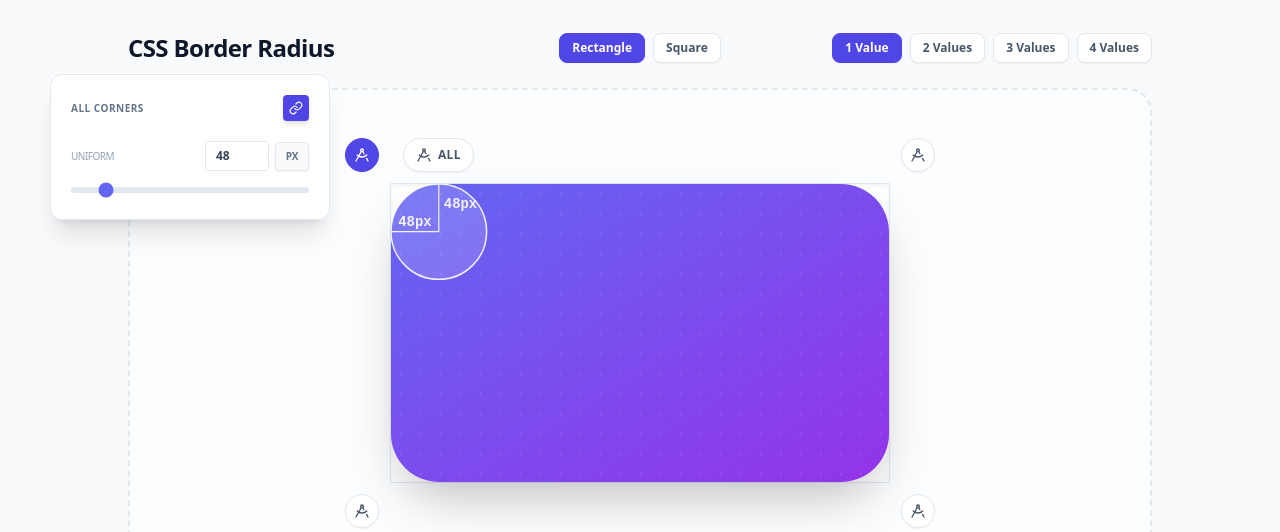
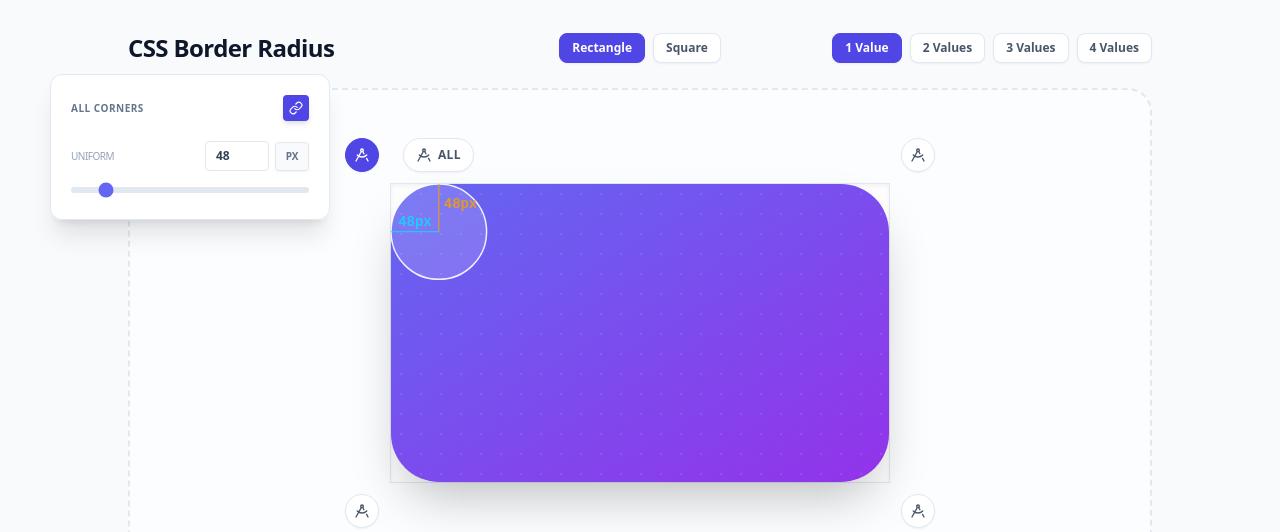
Before and after one commit to shrfrn/border-radius-playground, a React (Vite) app: page / in a window 1280 px wide. Shown: the top 532 px of the page. Built offline with nearby package versions, Linux system fonts and the light colour scheme.

Commit message:
Color code vertical and horizontal radii.

```diff
--- a/src/App.jsx
+++ b/src/App.jsx
@@ -198,7 +198,8 @@ function getDisplayRadii(radiiPx, radiiPct, units) {
 	return out
 }
 
-const OVERLAY_ACCENT = '#00e5ff'
+const OVERLAY_H = '#00e5ff'   // horizontal axis (radius, width)
+const OVERLAY_V = '#f59e0b'   // vertical axis (radius, height)
 const OVERLAY_DEFAULT_STROKE = 'rgba(255,255,255,0.9)'
 const OVERLAY_DEFAULT_FILL = 'rgba(255,255,255,0.15)'
 const RADII_FONT_SIZE = 14
@@ -255,8 +256,8 @@ function CornerRadiiOverlay({ width, height, radii, units, visibleCorners = { tl
 	}
 
 	function renderSideDimension(side) {
-		const stroke = OVERLAY_ACCENT
 		const isHoriz = side.type === 'top' || side.type === 'bottom'
+		const stroke = isHoriz ? OVERLAY_H : OVERLAY_V
 		const half = DIM_LINE_GAP / 2
 		if (isHoriz) {
 			return (
@@ -307,8 +308,10 @@ function CornerRadiiOverlay({ width, height, radii, units, visibleCorners = { tl
 				const hPos = hLabel(d)
 				const vPos = vLabel(d)
 				const isHovered = hoveredCorner === c
-				const strokeColor = isHovered ? OVERLAY_ACCENT : OVERLAY_DEFAULT_STROKE
-				const fillColor = isHovered ? 'rgba(0,229,255,0.12)' : OVERLAY_DEFAULT_FILL
+				const hColor = isHovered ? OVERLAY_H : 'rgba(0,229,255,0.75)'
+				const vColor = isHovered ? OVERLAY_V : 'rgba(245,158,11,0.85)'
+				const ellipseStroke = isHovered ? OVERLAY_H : OVERLAY_DEFAULT_STROKE
+				const fillColor = isHovered ? 'rgba(0,229,255,0.08)' : OVERLAY_DEFAULT_FILL
 				return (
 					<g
 						key={c}
@@ -316,17 +319,17 @@ function CornerRadiiOverlay({ width, height, radii, units, visibleCorners = { tl
 						onMouseEnter={() => setHoveredCorner(c)}
 						onMouseLeave={() => setHoveredCorner(null)}
 					>
-						<ellipse cx={cx(d)} cy={cy(d)} rx={d.hPx} ry={d.vPx} fill={fillColor} stroke={strokeColor} strokeWidth={1.5} />
+						<ellipse cx={cx(d)} cy={cy(d)} rx={d.hPx} ry={d.vPx} fill={fillColor} stroke={ellipseStroke} strokeWidth={1.5} />
 						{d.hPx > 0 && (d.showBothRadii || d.hPx !== d.vPx) && (
 							<>
-								<line x1={hl.x1} y1={hl.y1} x2={hl.x2} y2={hl.y2} stroke={strokeColor} strokeWidth={1.2} />
-								<text x={hPos.x} y={hPos.y} textAnchor="middle" fill={strokeColor} fontSize={RADII_FONT_SIZE} fontFamily="monospace" fontWeight="bold">{d.hLabel}</text>
+								<line x1={hl.x1} y1={hl.y1} x2={hl.x2} y2={hl.y2} stroke={hColor} strokeWidth={1.2} />
+								<text x={hPos.x} y={hPos.y} textAnchor="middle" fill={hColor} fontSize={RADII_FONT_SIZE} fontFamily="monospace" fontWeight="bold">{d.hLabel}</text>
 							</>
 						)}
 						{d.vPx > 0 && (d.showBothRadii || d.hPx !== d.vPx || isSquare) && (
 							<>
-								<line x1={vl.x1} y1={vl.y1} x2={vl.x2} y2={vl.y2} stroke={strokeColor} strokeWidth={1.2} />
-								<text x={vPos.x} y={vPos.y} textAnchor={vPos.anchor ?? 'middle'} fill={strokeColor} fontSize={RADII_FONT_SIZE} fontFamily="monospace" fontWeight="bold">{d.vLabel}</text>
+								<line x1={vl.x1} y1={vl.y1} x2={vl.x2} y2={vl.y2} stroke={vColor} strokeWidth={1.2} />
+								<text x={vPos.x} y={vPos.y} textAnchor={vPos.anchor ?? 'middle'} fill={vColor} fontSize={RADII_FONT_SIZE} fontFamily="monospace" fontWeight="bold">{d.vLabel}</text>
 							</>
 						)}
 					</g>
```
